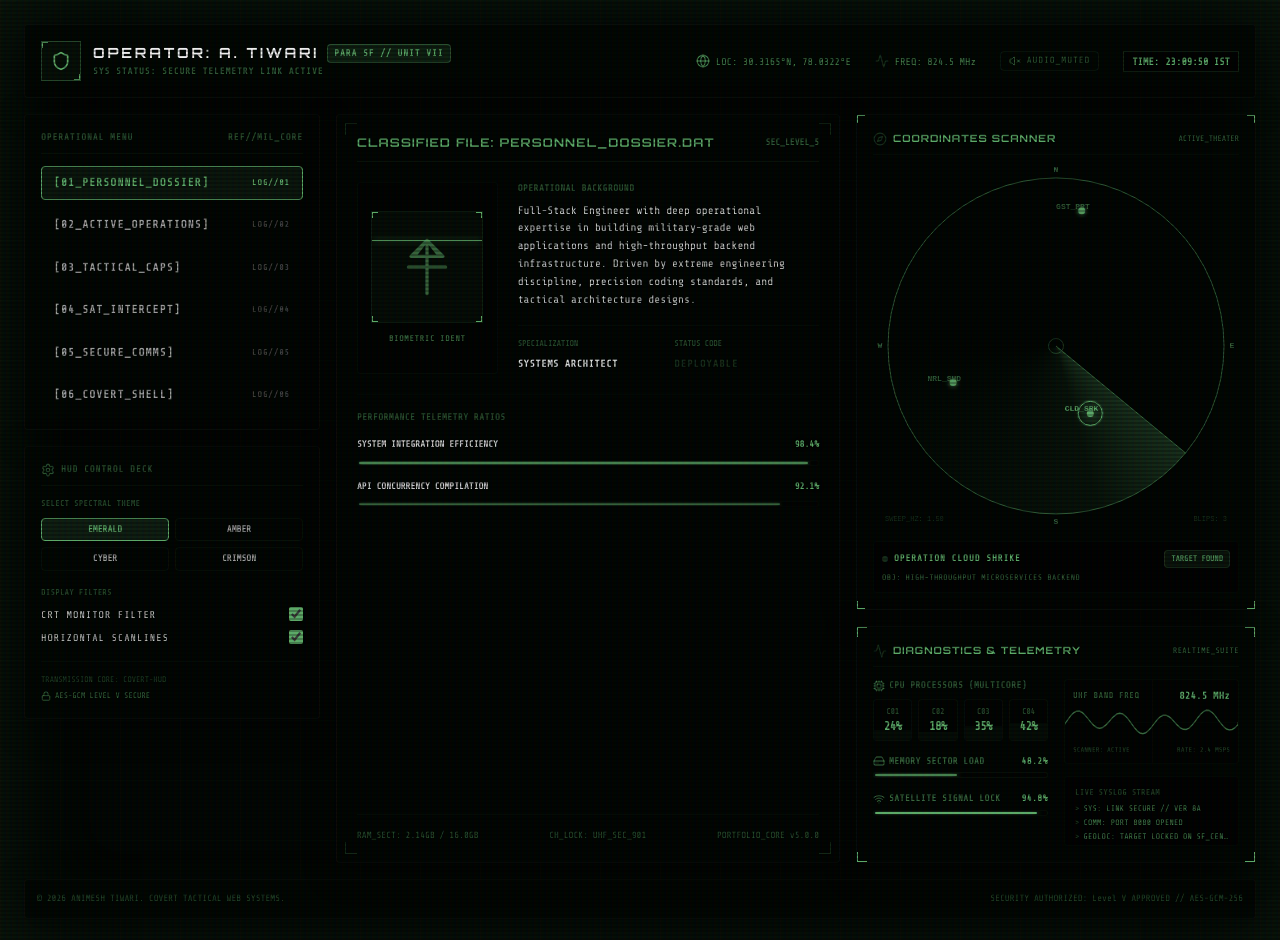
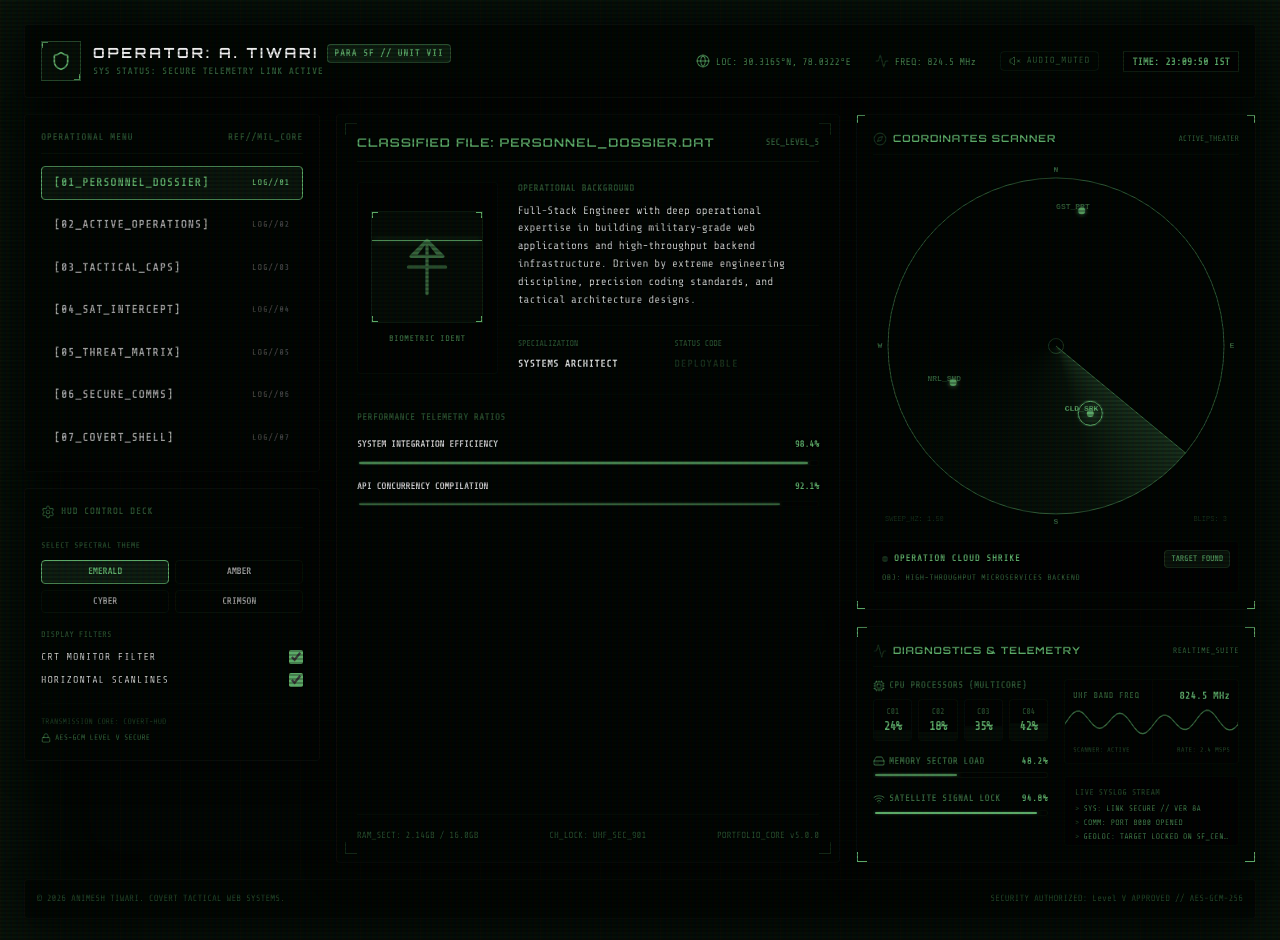
Before and after one commit to animeshtiwari018/Personal-Portfolio-New-, a Next.js app: page / in a window 1280 px wide. Shown: the top 940 px of the page. Built offline with nearby package versions, Linux system fonts and the light colour scheme.

Commit message:
feat: implement ThreatMatrix component for simulated network security monitoring and containment

```diff
--- a/components/MainPortfolioDashboard.jsx
+++ b/components/MainPortfolioDashboard.jsx
@@ -27,6 +27,7 @@ import TacticalRadarMap from './TacticalRadarMap';
 import InteractiveDiagnostics from './InteractiveDiagnostics';
 import CovertShell from './CovertShell';
 import SatelliteIntercept from './SatelliteIntercept';
+import ThreatMatrix from './ThreatMatrix';
 
 export default function MainPortfolioDashboard() {
   const [activeTab, setActiveTab] = useState('dossier');
@@ -251,8 +252,9 @@ export default function MainPortfolioDashboard() {
                 { id: 'operations', label: 'ACTIVE_OPERATIONS', ref: '02' },
                 { id: 'capabilities', label: 'TACTICAL_CAPS', ref: '03' },
                 { id: 'sat_intercept', label: 'SAT_INTERCEPT', ref: '04' },
-                { id: 'comms', label: 'SECURE_COMMS', ref: '05' },
-                { id: 'covert_shell', label: 'COVERT_SHELL', ref: '06' }
+                { id: 'threat_matrix', label: 'THREAT_MATRIX', ref: '05' },
+                { id: 'comms', label: 'SECURE_COMMS', ref: '06' },
+                { id: 'covert_shell', label: 'COVERT_SHELL', ref: '07' }
               ].map(tab => (
                 <button
                   key={tab.id}
@@ -691,6 +693,18 @@ export default function MainPortfolioDashboard() {
                 <SatelliteIntercept />
               </motion.div>
             )}
+            {activeTab === 'threat_matrix' && (
+              <motion.div
+                key="threat_matrix"
+                initial={{ opacity: 0, y: 10 }}
+                animate={{ opacity: 1, y: 0 }}
+                exit={{ opacity: 0, y: -10 }}
+                transition={{ duration: 0.2 }}
+                className="flex-1"
+              >
+                <ThreatMatrix />
+              </motion.div>
+            )}
             {activeTab === 'covert_shell' && (
               <motion.div
                 key="covert_shell"
```
